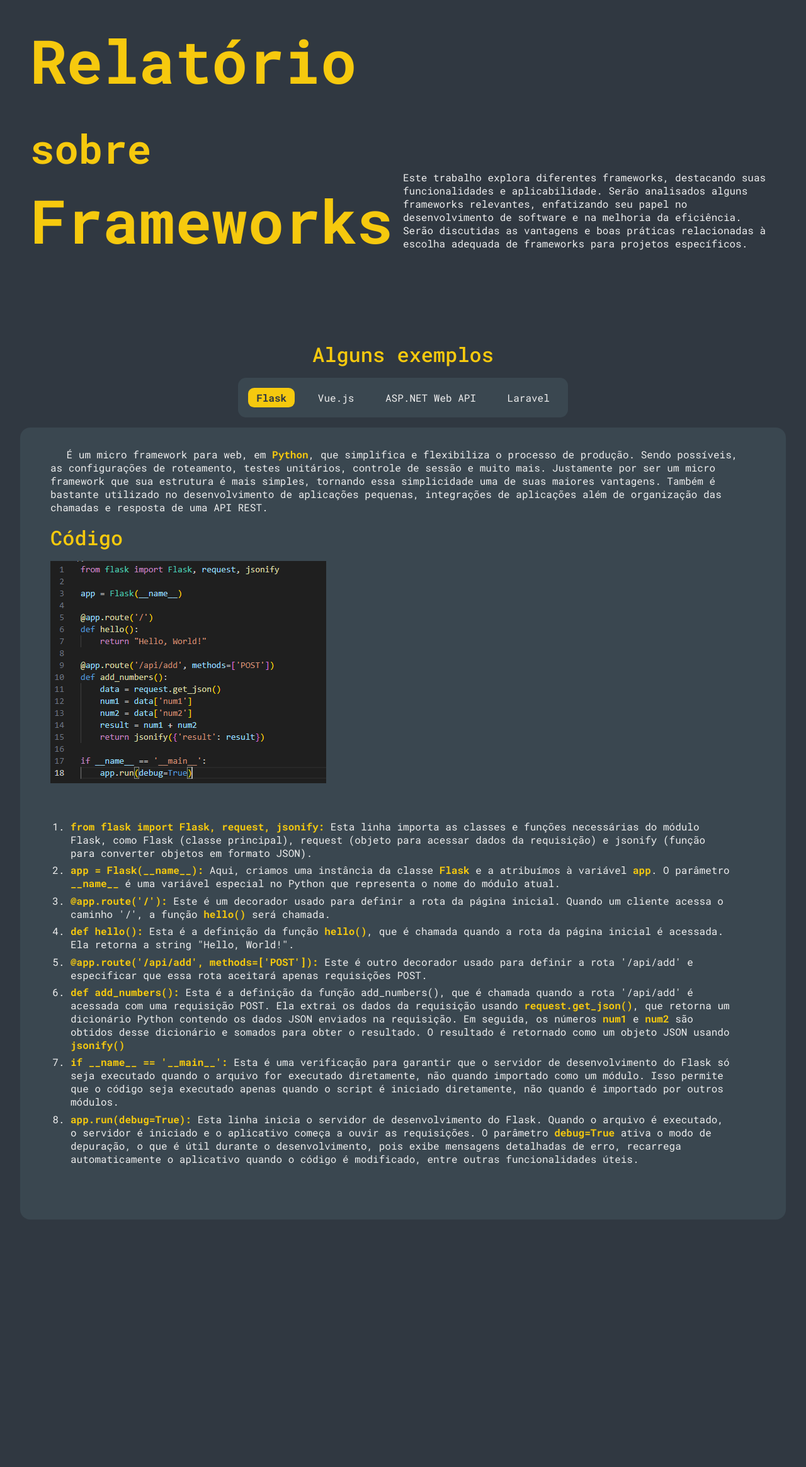
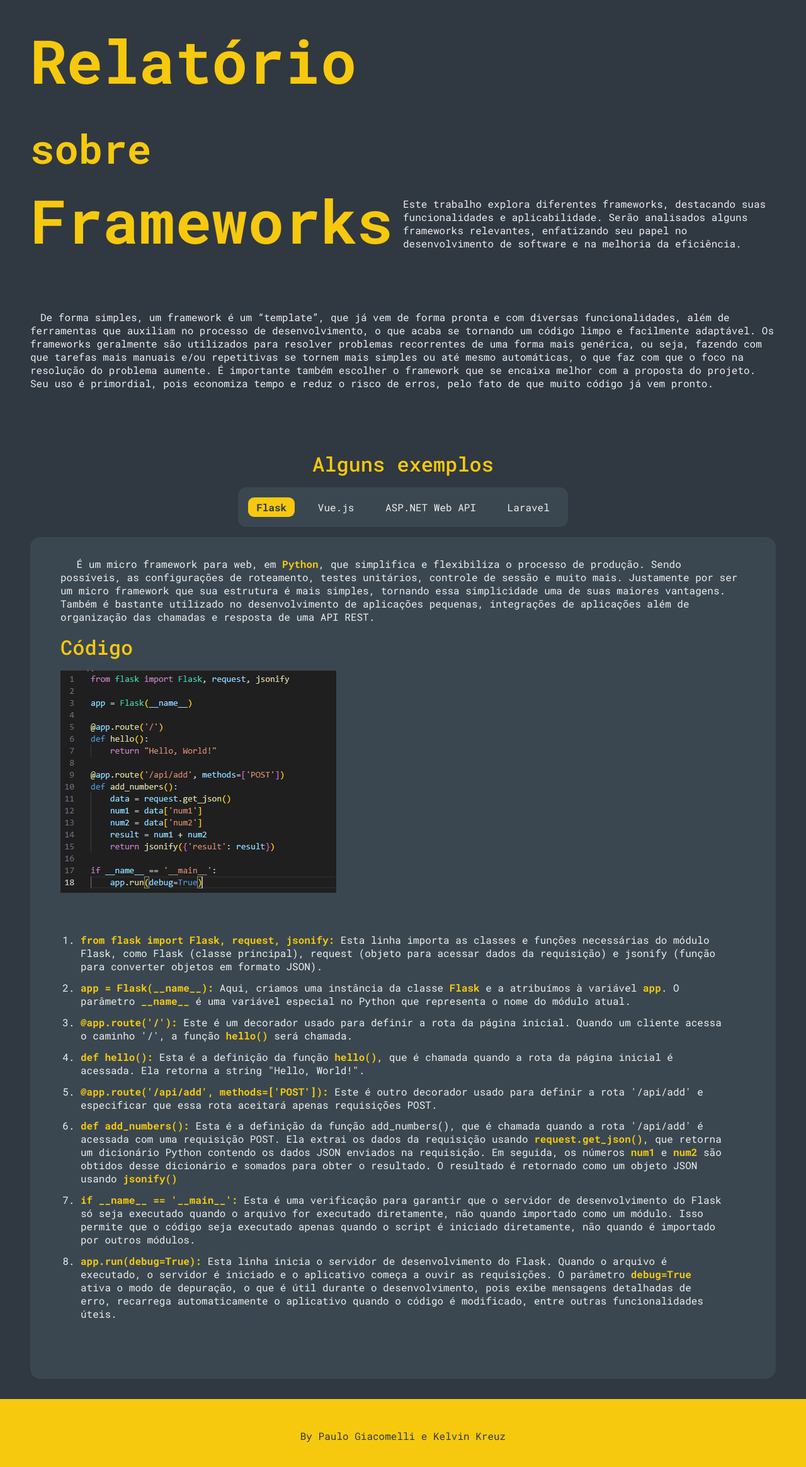
Before and after one commit to phgiacomelli/frameworks-report, a Vue app: page / in a window 1280 px wide. Shown: the top 2330 px of the page at 63% size. Before the commit the page ends 1969 px from the top, so only its background shows below. Built offline with nearby package versions, Linux system fonts and the light colour scheme.

Commit message:
add footer and other changes

```diff
--- a/src/App.vue
+++ b/src/App.vue
@@ -1,6 +1,19 @@
 <template>
-  <HeaderBar />
-  <div class="text-container"></div>
+  <HeaderBar
+    :text="`Este trabalho explora diferentes frameworks, destacando suas funcionalidades e aplicabilidade.
+      Serão analisados alguns frameworks relevantes, enfatizando seu papel no desenvolvimento de
+      software e na melhoria da eficiência.`"
+  />
+  <div class="text-container">
+    &emsp;De forma simples, um framework é um “template”, que já vem de forma pronta e com diversas
+    funcionalidades, além de ferramentas que auxiliam no processo de desenvolvimento, o que acaba se
+    tornando um código limpo e facilmente adaptável. Os frameworks geralmente são utilizados para
+    resolver problemas recorrentes de uma forma mais genérica, ou seja, fazendo com que tarefas mais
+    manuais e/ou repetitivas se tornem mais simples ou até mesmo automáticas, o que faz com que o
+    foco na resolução do problema aumente. É importante também escolher o framework que se encaixa
+    melhor com a proposta do projeto. Seu uso é primordial, pois economiza tempo e reduz o risco de
+    erros, pelo fato de que muito código já vem pronto.
+  </div>
   <TabPanel :tabList="tabList" :title="`Alguns exemplos`">
     <template v-slot:tabPanel-1>
       <div class="tab-text">
@@ -199,10 +212,10 @@
               <strong>Product</strong> como parâmetro e adiciona-o à lista de produtos. Retorna um
               resultado "Created" juntamente com os detalhes do produto criado.
             </li>
+            <div class="code-img">
+              <img src="../public/img/aspnetclass.png" alt="" />
+            </div>
             <li>
-              <div class="code-img">
-                <img src="../public/img/aspnetclass.png" alt="" />
-              </div>
               <strong>public class Product { ... }:</strong> Esta é a definição da classe
               <strong>Product</strong>, que representa um produto. Ela possui propriedades como
               <strong>Id</strong>, <strong>Name</strong> e <strong>Price</strong>.
@@ -270,6 +283,7 @@
       </div>
     </template>
   </TabPanel>
+  <FooterBar />
 </template>
 
 <style scoped>
@@ -281,8 +295,9 @@
   padding: 3rem 2rem;
 }
 .tab-text ol li {
-  margin: 0.4rem 0;
+  margin: 0.8rem 0;
 }
+
 .tab-text strong {
   color: var(--secondary-color);
 }
@@ -292,8 +307,9 @@
   color: var(--secondary-color);
   padding: 1rem 0;
 }
-.p-tb {
-  padding: 2rem 0;
+.text-container {
+  padding: 3rem;
+  color: var(--tertiary-color);
 }
 </style>
 
@@ -301,11 +317,13 @@
 <script lang="ts">
 import HeaderBar from './components/HeaderBar.vue'
 import TabPanel from './components/TabPanel.vue'
+import FooterBar from './components/FooterBar.vue'
 
 export default {
   components: {
     HeaderBar,
-    TabPanel
+    TabPanel,
+    FooterBar,
   },
   data() {
     return {
--- /dev/null
+++ b/src/components/FooterBar.vue
@@ -0,0 +1,21 @@
+
+
+<template>
+  <div class="container">By Paulo Giacomelli e Kelvin Kreuz</div>
+</template>
+
+  <style scoped>
+.container {
+  width: 100%;
+  padding: 3rem;
+  display: flex;
+  align-items: center;
+  justify-content: center;
+  background-color: var(--secondary-color);
+  color: var(--primary-color);
+}
+</style>
+
+  <script lang="ts">
+export default {}
+</script>
--- a/src/components/HeaderBar.vue
+++ b/src/components/HeaderBar.vue
@@ -4,10 +4,7 @@
   <div class="container">
     <div class="left">Relatório <br><span style="font-size: 4rem">sobre</span><br> Frameworks</div>
     <div class="right">
-      Este trabalho explora diferentes frameworks, destacando suas funcionalidades e aplicabilidade.
-      Serão analisados alguns frameworks relevantes, enfatizando seu papel no desenvolvimento de
-      software e na melhoria da eficiência. Serão discutidas as vantagens e boas práticas
-      relacionadas à escolha adequada de frameworks para projetos específicos.
+      {{ text }}
     </div>
   </div>
 </template>
@@ -45,10 +42,7 @@
 <script lang="ts">
 export default {
   props: {
-    name: String
+    text: String
   },
-  mounted() {
-    console.log('Header montado')
-  }
 }
 </script>
--- a/src/components/TabPanel.vue
+++ b/src/components/TabPanel.vue
@@ -38,7 +38,7 @@
   display: flex;
   /* justify-content: center; */
   align-items: center;
-  padding: 5rem 2rem 2rem 2rem;
+  padding: 2rem 3rem;
   flex-direction: column;
 }
 .title{
@@ -100,7 +100,6 @@
   props: {
     tabList: {
       type: Array,
-      required: true
     },
     title: String
   },
@@ -109,8 +108,5 @@
       activeTab: 1
     }
   },
-  mounted() {
-    console.log('TabPanel montado')
-  }
 }
 </script>
```
